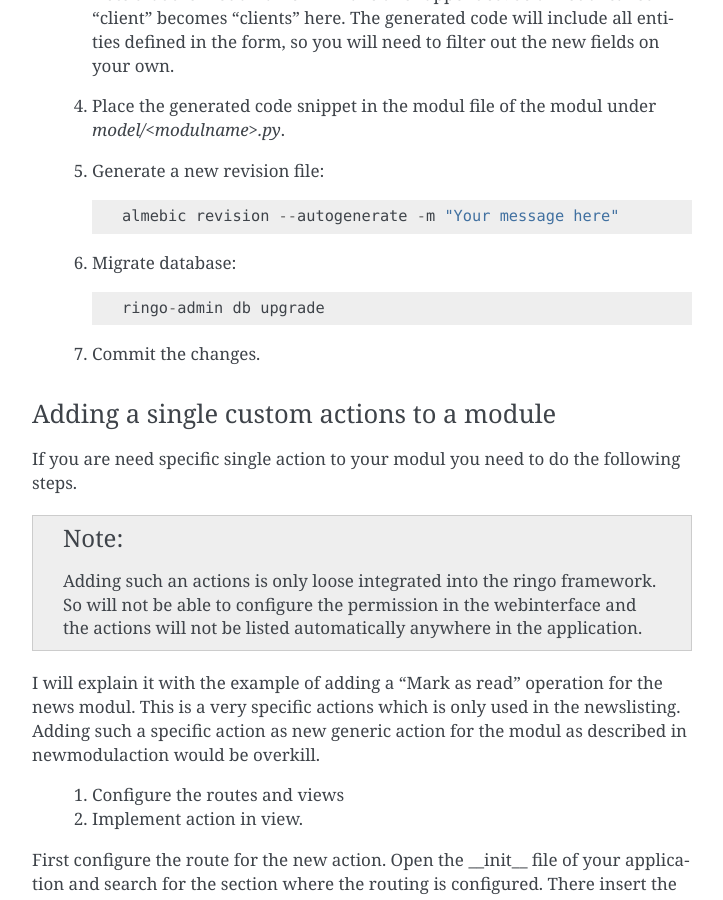
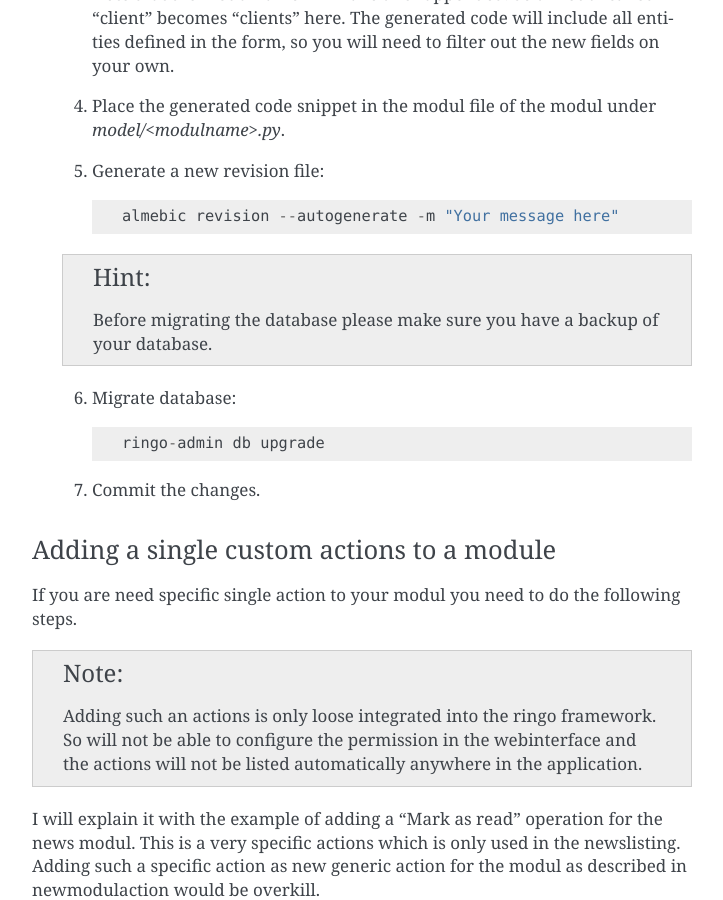
Before and after one commit to ringo-framework/ringo, a Sphinx documentation site: the page built from docs/source/development.rst, in a window 1280 px wide and 900 px high, scrolled down 6501 px. Shown: the whole window, without its empty margins (388-1111 px from the left). Built offline with Sphinx 7.4.7, drawn with Linux system fonts in a browser that asks for light colours; formulas are drawn with MathJax 3.

Commit message:
Add hint on creating a backup before migrating the database.

```diff
--- a/docs/source/development.rst
+++ b/docs/source/development.rst
@@ -311,6 +311,10 @@ steps.
 
         almebic revision --autogenerate -m "Your message here"
 
+ .. hint::
+    Before migrating the database please make sure you have a backup of your
+    database.
+
  6. Migrate database::
 
         ringo-admin db upgrade
```
Also changed, not shown: 1 other file.
